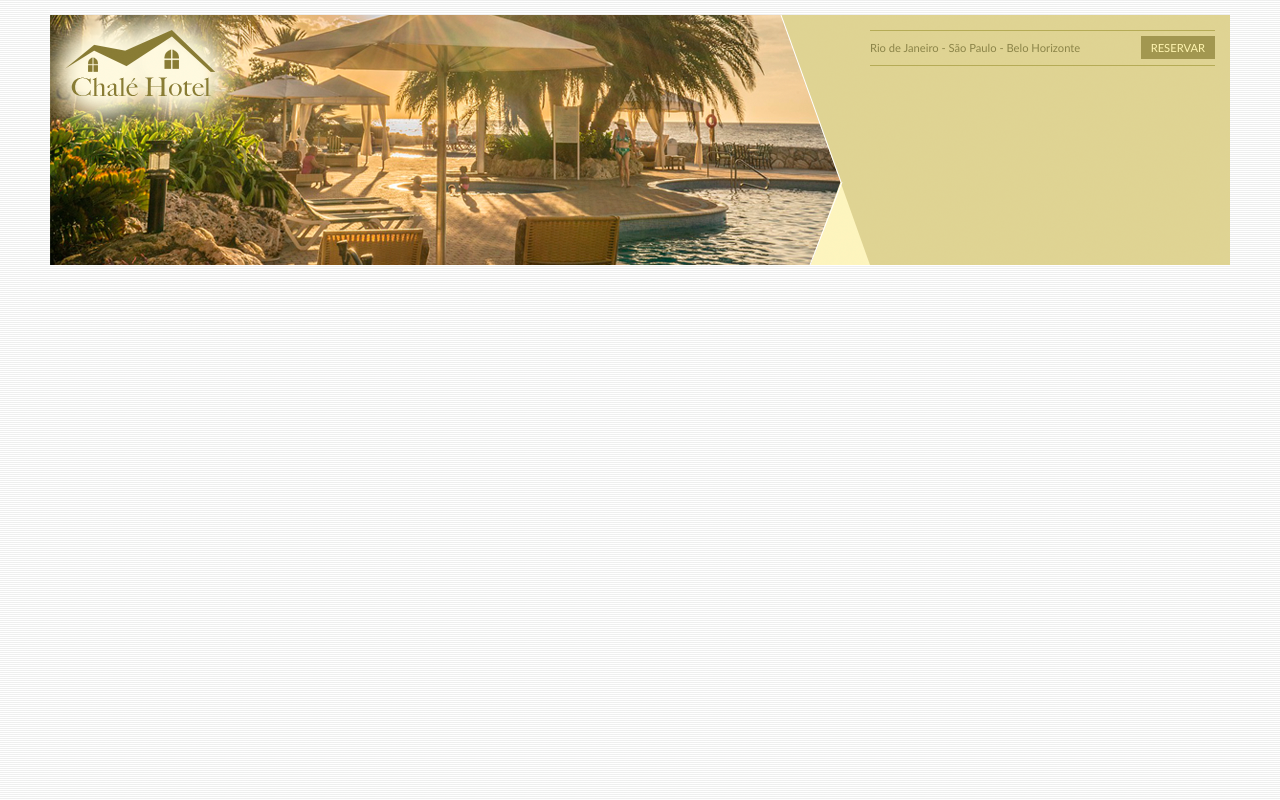
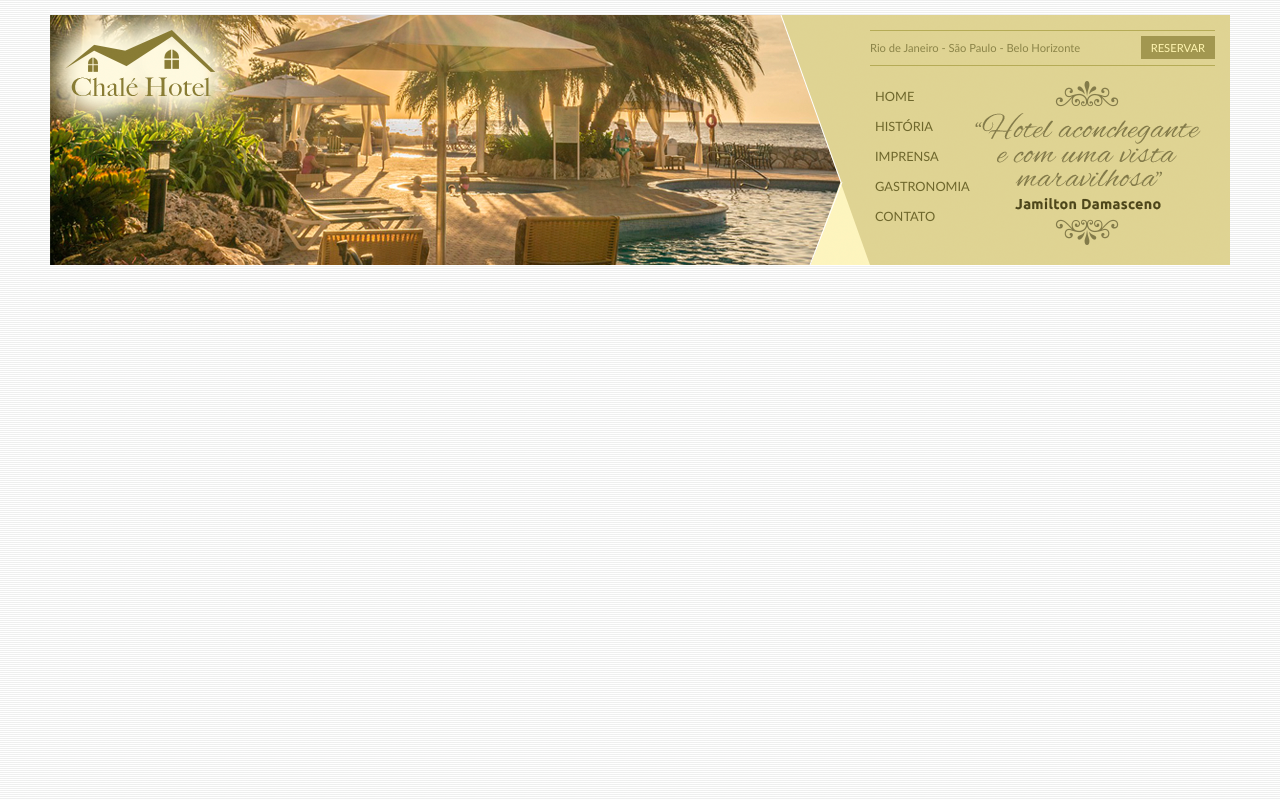
Before and after one commit to walmirlopes/css-chale-hotel-ficticio, a plain HTML site: page index.html in a window 1280 px wide. Drawn offline with Linux system fonts and the light colour scheme.

Commit message:
criacao menu vertical

```diff
--- a/assets/css/estilo.css
+++ b/assets/css/estilo.css
@@ -85,3 +85,33 @@ a.reserva {
     padding: 5px 10px;
     float: right;
 }
+
+#menu {
+    margin-top: 15px;
+}
+
+ul{
+    list-style: none;
+}
+
+ul#navegacao {
+    float: left;
+}
+
+ul#navegacao a {
+    text-transform: uppercase;
+    font-size: 0.8em;
+    padding: 5px;
+    color: #6E672C;
+    line-height: 30px;
+}
+
+ul#navegacao a:hover {
+    background: #FDF6BE;
+}
+
+.depoimento {
+    width: 226px;
+    height: 164px;
+    float: right;
+}
--- a/index.html
+++ b/index.html
@@ -15,9 +15,11 @@
         <div id="topo">
 
             <div id="area-logo">
+
                 <h1 class="logo">
-                    <a href="">Chalé Hotel</a>
+                    <a href="index.html">Chalé Hotel</a>
                 </h1>
+
             </div>
 
             <div id="area-menu">
@@ -31,8 +33,27 @@
                         </span>
 
                         <a class="reserva" href="">Reservar</a>
+
                         <div style="clear: both;"></div>
+
                     </div>
+
+                    <div id="menu">
+
+                        <ul id="navegacao">
+
+                            <li><a href="#">Home</a></li>
+                            <li><a href="#">História</a></li>
+                            <li><a href="#">Imprensa</a></li>
+                            <li><a href="#">Gastronomia</a></li>
+                            <li><a href="#">Contato</a></li>
+
+                        </ul>
+
+                        <img src="assets/images/depoimento.png" alt="depoimento">
+
+                    </div>
+
                 </div>
 
             </div>
```
